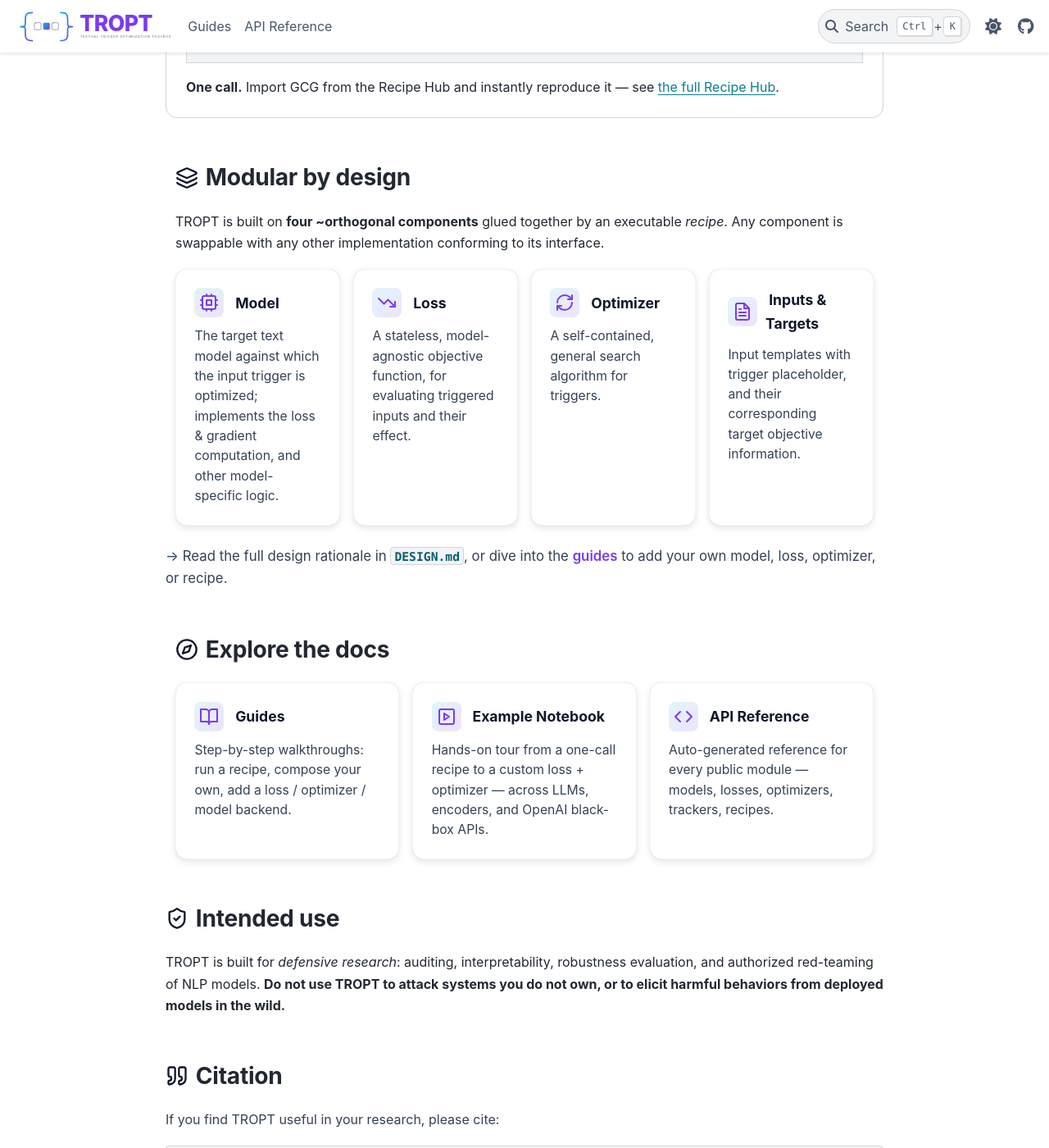
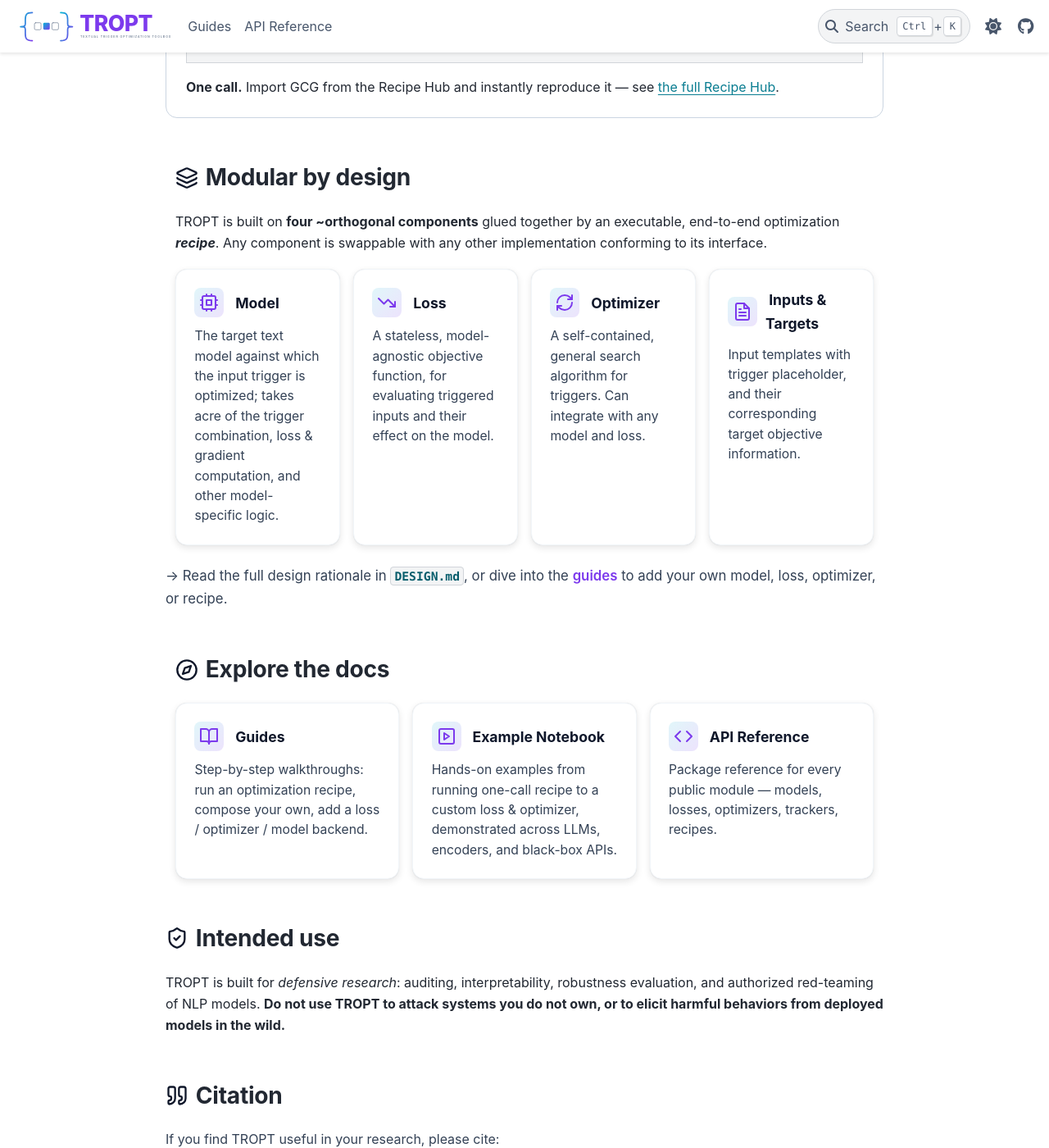
Before and after one commit to matanbt/TROPT, a Sphinx documentation site: the page built from docs/index.md, in a window 1280 px wide and 1400 px high, scrolled down 2133 px. Shown: the whole window at 82% size. Built offline with Sphinx 7.4.7 and the PyData theme 0.15.4, drawn with Linux system fonts in a browser that asks for light colours; pages that are not in the unit, such as notebooks, are missing from menus.

Commit message:
Update docs

```diff
--- a/docs/index.md
+++ b/docs/index.md
@@ -103,26 +103,27 @@
 :::{grid-item-card} ⚔️ &nbsp;Red-team out of the box
 :class-card: tropt-feature-card
 Craft jailbreaks and other LLM attacks with **30+ ready-to-run recipes** — spanning white- and black-box methods (GCG, BEAST, MAC, GASLITE, …) — each invocable in a single call, to evaluate model and defense robustness.
+
 :::
 
 :::{grid-item-card} 🔁 &nbsp;Extend to any NLP model
 :class-card: tropt-feature-card
-Swap the model or loss to port an LLM-jailbreak optimizer to **retrievers, classifiers, multimodal systems, or interpretability research** — no algorithm changes required.
+Seamlessly port existing optimization schemes (e.g., LLM jailreabks) **to any model** (e.g., retrievers, classifiers, multimodal systems), **or to novel tasks** (e.g., new attack vectors, interpretability research).
 :::
 
 :::{grid-item-card} 🧩 &nbsp;Compose new recipes
 :class-card: tropt-feature-card
-Mix and match any optimizer (gradient-based, continuous-relaxation, black-box) with any loss (logits, embeddings, attention, activations, LM-as-judge) to build **new, adaptive optimization schemes**.
+Mix and match any optimizer (gradient-based, continuous-relaxation, black-box) with any loss (logits, embeddings, attention, activations, LM-as-judge) to create **adaptive and novel optimization recipes in new domains**.
 :::
 
 :::{grid-item-card} 🔬 &nbsp;Build new optimizers & losses
 :class-card: tropt-feature-card
-Add a custom loss by defining only its core logic, or an optimizer by defining only its search algorithm. **New components instantly compose** with every compatible model and recipe.
+Build **new optimizers** leveraging TROPT's standardized, lightweight optimizer implementation and its exetensive toolkit. Or, **customize loss** by only defining its core logic. TROPT **automatcally integrate** new optimizers and losses to with any model and recipe (including batching, trigger combination, gradients), avoiding annoying yet subtle boierplate.
 :::
 
 :::{grid-item-card} 🛡️ &nbsp;Reliable Benchmarking
 :class-card: tropt-feature-card
-Run **head-to-head, fair, reproducible comparisons** of optimizers and their enhancements on shared infrastructure with standardized evaluation.
+Run **head-to-head fair, reproducible comparisons** of optimizers and their enhancements on shared infrastructure and a rich bank of optimziers, losses, etc.
 :::
 
 :::{grid-item-card} 🤖 &nbsp;Agent-ready
@@ -895,7 +896,7 @@
 
 ## <svg class="tropt-h2-icon" viewBox="0 0 24 24" width="28" height="28" fill="none" stroke="currentColor" stroke-width="2" stroke-linecap="round" stroke-linejoin="round" aria-hidden="true"><path d="M12.83 2.18a2 2 0 0 0-1.66 0L2.6 6.08a1 1 0 0 0 0 1.83l8.58 3.91a2 2 0 0 0 1.66 0l8.58-3.9a1 1 0 0 0 0-1.83Z"/><path d="M2 12a1 1 0 0 0 .58.91l8.6 3.91a2 2 0 0 0 1.65 0l8.58-3.9A1 1 0 0 0 22 12"/><path d="M2 17a1 1 0 0 0 .58.91l8.6 3.91a2 2 0 0 0 1.65 0l8.58-3.9A1 1 0 0 0 22 17"/></svg> Modular by design
 
-TROPT is built on **four ~orthogonal components** glued together by an executable *recipe*. Any component is swappable with any other implementation conforming to its interface.
+TROPT is built on **four ~orthogonal components** glued together by an executable, end-to-end optimization ***recipe***. Any component is swappable with any other implementation conforming to its interface.
 
 ::::{grid} 1 2 2 4
 :gutter: 3
@@ -903,18 +904,18 @@
 
 :::{grid-item-card} <svg class="tropt-card-icon" viewBox="0 0 24 24" width="26" height="26" fill="none" stroke="currentColor" stroke-width="2" stroke-linecap="round" stroke-linejoin="round" aria-hidden="true"><rect width="16" height="16" x="4" y="4" rx="2"/><rect width="6" height="6" x="9" y="9"/><path d="M15 2v2"/><path d="M15 20v2"/><path d="M2 15h2"/><path d="M2 9h2"/><path d="M20 15h2"/><path d="M20 9h2"/><path d="M9 2v2"/><path d="M9 20v2"/></svg> &nbsp;Model
 :class-card: tropt-arch-card
-The target text model against which the input trigger is optimized; implements the loss & gradient computation, and other model-specific logic.
+The target text model against which the input trigger is optimized; takes acre of the trigger combination, loss & gradient computation, and other model-specific logic.
 
 :::
 
 :::{grid-item-card} <svg class="tropt-card-icon" viewBox="0 0 24 24" width="26" height="26" fill="none" stroke="currentColor" stroke-width="2" stroke-linecap="round" stroke-linejoin="round" aria-hidden="true"><polyline points="22 17 13.5 8.5 8.5 13.5 2 7"/><polyline points="16 17 22 17 22 11"/></svg> &nbsp;Loss
 :class-card: tropt-arch-card
-A stateless, model-agnostic objective function, for evaluating triggered inputs and their effect.
+A stateless, model-agnostic objective function, for evaluating triggered inputs and their effect on the model.
 :::
 
 :::{grid-item-card} <svg class="tropt-card-icon" viewBox="0 0 24 24" width="26" height="26" fill="none" stroke="currentColor" stroke-width="2" stroke-linecap="round" stroke-linejoin="round" aria-hidden="true"><path d="M3 12a9 9 0 0 1 9-9 9.75 9.75 0 0 1 6.74 2.74L21 8"/><path d="M21 3v5h-5"/><path d="M21 12a9 9 0 0 1-9 9 9.75 9.75 0 0 1-6.74-2.74L3 16"/><path d="M8 16H3v5"/></svg> &nbsp;Optimizer
 :class-card: tropt-arch-card
-A self-contained, general search algorithm for triggers.
+A self-contained, general search algorithm for triggers. Can integrate with any model and loss.
 :::
 
 :::{grid-item-card} <svg class="tropt-card-icon" viewBox="0 0 24 24" width="26" height="26" fill="none" stroke="currentColor" stroke-width="2" stroke-linecap="round" stroke-linejoin="round" aria-hidden="true"><path d="M14 2H6a2 2 0 0 0-2 2v16a2 2 0 0 0 2 2h12a2 2 0 0 0 2-2V8z"/><polyline points="14 2 14 8 20 8"/><line x1="16" y1="13" x2="8" y2="13"/><line x1="16" y1="17" x2="8" y2="17"/><line x1="10" y1="9" x2="8" y2="9"/></svg> &nbsp;Inputs & Targets
@@ -947,14 +948,14 @@
 :link-type: doc
 :class-card: tropt-explore-card
 
-Step-by-step walkthroughs: run a recipe, compose your own, add a loss / optimizer / model backend.
+Step-by-step walkthroughs: run an optimization recipe, compose your own, add a loss / optimizer / model backend.
 :::
 
 :::{grid-item-card} <svg class="tropt-card-icon" viewBox="0 0 24 24" width="26" height="26" fill="none" stroke="currentColor" stroke-width="2" stroke-linecap="round" stroke-linejoin="round" aria-hidden="true"><rect width="18" height="18" x="3" y="3" rx="2"/><path d="m9 8 6 4-6 4Z"/></svg> &nbsp;Example Notebook
 :link: https://github.com/matanbt/TROPT/blob/main/quickstart.ipynb
 :class-card: tropt-explore-card
 
-Hands-on tour from a one-call recipe to a custom loss + optimizer — across LLMs, encoders, and OpenAI black-box APIs.
+Hands-on examples from running one-call recipe to a custom loss & optimizer, demonstrated across LLMs, encoders, and black-box APIs.
 :::
 
 :::{grid-item-card} <svg class="tropt-card-icon" viewBox="0 0 24 24" width="26" height="26" fill="none" stroke="currentColor" stroke-width="2" stroke-linecap="round" stroke-linejoin="round" aria-hidden="true"><polyline points="16 18 22 12 16 6"/><polyline points="8 6 2 12 8 18"/></svg> &nbsp;API Reference
@@ -962,7 +963,7 @@
 :link-type: doc
 :class-card: tropt-explore-card
 
-Auto-generated reference for every public module — models, losses, optimizers, trackers, recipes.
+Package reference for every public module — models, losses, optimizers, trackers, recipes.
 :::
 
 ::::
--- a/pyproject.toml
+++ b/pyproject.toml
@@ -89,7 +89,7 @@
 
 # Experiment tracking and visualization
 tracking = [
-  "wandb>=0.15.0",
+  "wandb>=0.25.1",
   "livelossplot>=0.5.0",
   "trackio>=0.3.0",
 ]
```
Also changed, not shown: CONTRIBUTING.md (+57 -112 lines), README.md (+5 -5 lines), 2 other files.
